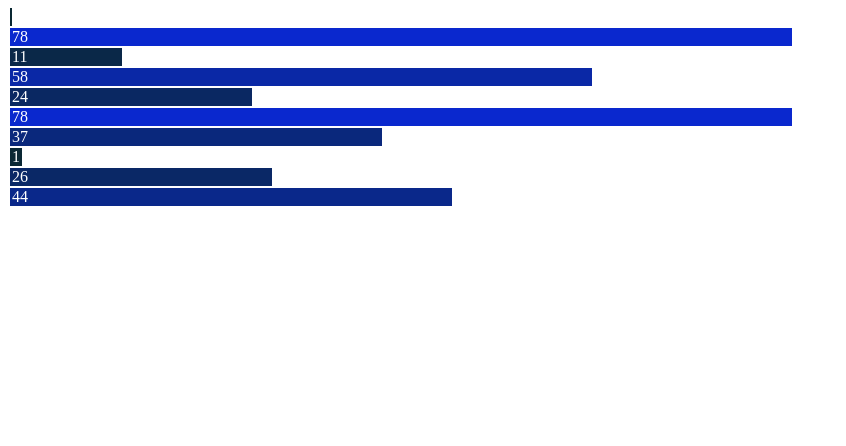
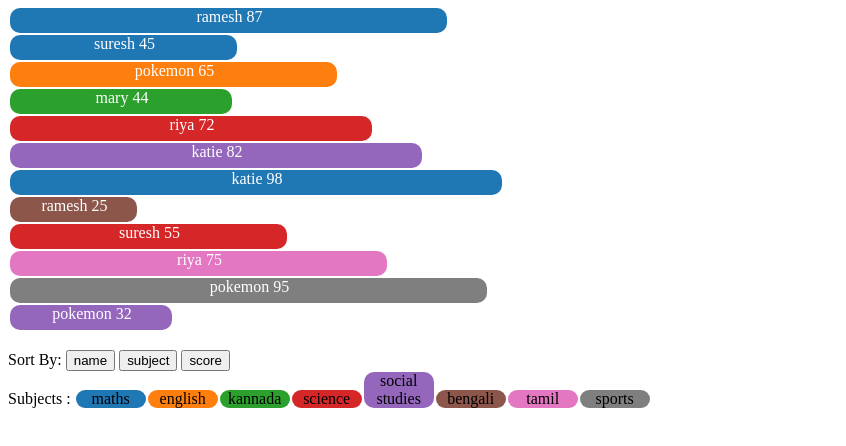
Before and after one commit to ChakrabortyShruti-zz/randomNumberVisualization, a plain HTML site: page index.html in a window 1280 px wide. Shown: the whole page, without its empty margins (0-846 px from the left). Drawn offline with Linux system fonts and the light colour scheme.

Commit message:
Add score.js to implement the dataVisulaization of students score.

```diff
--- a/css/styleSheet.css
+++ b/css/styleSheet.css
@@ -8,8 +8,14 @@ rect{
 }
 
 .bar{
-	/*background-color: steelblue;*/
 	padding-left: 2px;
 	margin: 2px;
-	/*color:white;*/
+	border-radius: 10px;
 }
+
+.legend{
+	display: inline-block;
+	margin: 1px;
+	text-align: center;
+	border-radius: 10px;
+}
--- a/index.html
+++ b/index.html
@@ -1,15 +1,20 @@
 <!DOCTYPE html>
 <html>
 <head>
-	<title>Random number</title>
+	<title>Scores</title>
 	<link rel="stylesheet" type="text/css" href="./css/styleSheet.css">
 </head>
 <body>
-	<!-- <div id="bar_graph"></div> -->
-	<!-- <div id="line_chart"></div> -->
-	<div id="horizontal_bars"></div>
+	<div id="scores"></div>
+	<br>
+	Sort By:
+	<button onclick="sortChart('name')">name</button>
+	<button onclick="sortChart('subject')">subject</button>
+	<button onclick="sortChart('score')">score</button>
+	<br>
+	<div id="legends">Subjects : </div>
 	<script type="text/javascript" src="./javascript/d3.v4.min.js"></script>
 	<script type="text/javascript" src="./javascript/lodash.4.16.4.min.js"></script>
-	<script type="text/javascript" src="./javascript/horizontalBar.js"></script>
+	<script type="text/javascript" src="./javascript/scores.js"></script>
 </body>
 </html>
--- /dev/null
+++ b/javascript/scores.js
@@ -0,0 +1,54 @@
+var studentReport = [
+	{name:'ramesh',subject:'maths',score:87},
+	{name:'suresh',subject:'maths',score:45},
+	{name:'pokemon',subject:'english',score:65},
+	{name:'mary',subject:'kannada',score:44},
+	{name:'riya',subject:'science',score:72},
+	{name:'katie',subject:'social studies',score:82},
+	{name:'katie',subject:'maths',score:98},
+	{name:'ramesh',subject:'bengali',score:25},
+	{name:'suresh',subject:'science',score:55},
+	{name:'riya',subject:'tamil',score:75},
+	{name:'pokemon',subject:'sports',score:95},
+	{name:'pokemon',subject:'social studies',score:32}
+];
+var subjects = ['maths','english','kannada','science','social studies','bengali','tamil','sports'];
+var colorScale = d3.scaleOrdinal(d3.schemeCategory10).domain(subjects);
+
+var _scores;
+
+var addLegends = function(){
+	d3.select('#legends')
+		.selectAll('div')
+		.data(subjects)
+		.enter()
+		.append('div')
+		.style('width','70px')
+		.style('background-color',function(d){return colorScale(d)})
+		.text(function(d){return d})
+		.classed('legend',true);
+}
+
+var createChart = function(){
+	var div = d3.select('#scores')
+		.selectAll('div')
+		.data(studentReport);
+
+	_scores = div.enter()
+		.append('div')
+		.attr('class','bar')
+		.style('height','25px')
+		.style('color','white')
+		.style('text-align','center')
+		.style('width',function(d){return (d.score*5)+'px'})
+		.text(function(d){return d.name +' '+d.score})
+		.style('background-color',function(d){return colorScale(d.subject)})
+}
+var sortChart = function(type){
+	_scores.sort(function(a,b){return d3.ascending(a[type],b[type])})
+}
+
+window.onload = function(){
+	createChart();
+	addLegends();
+}
```
